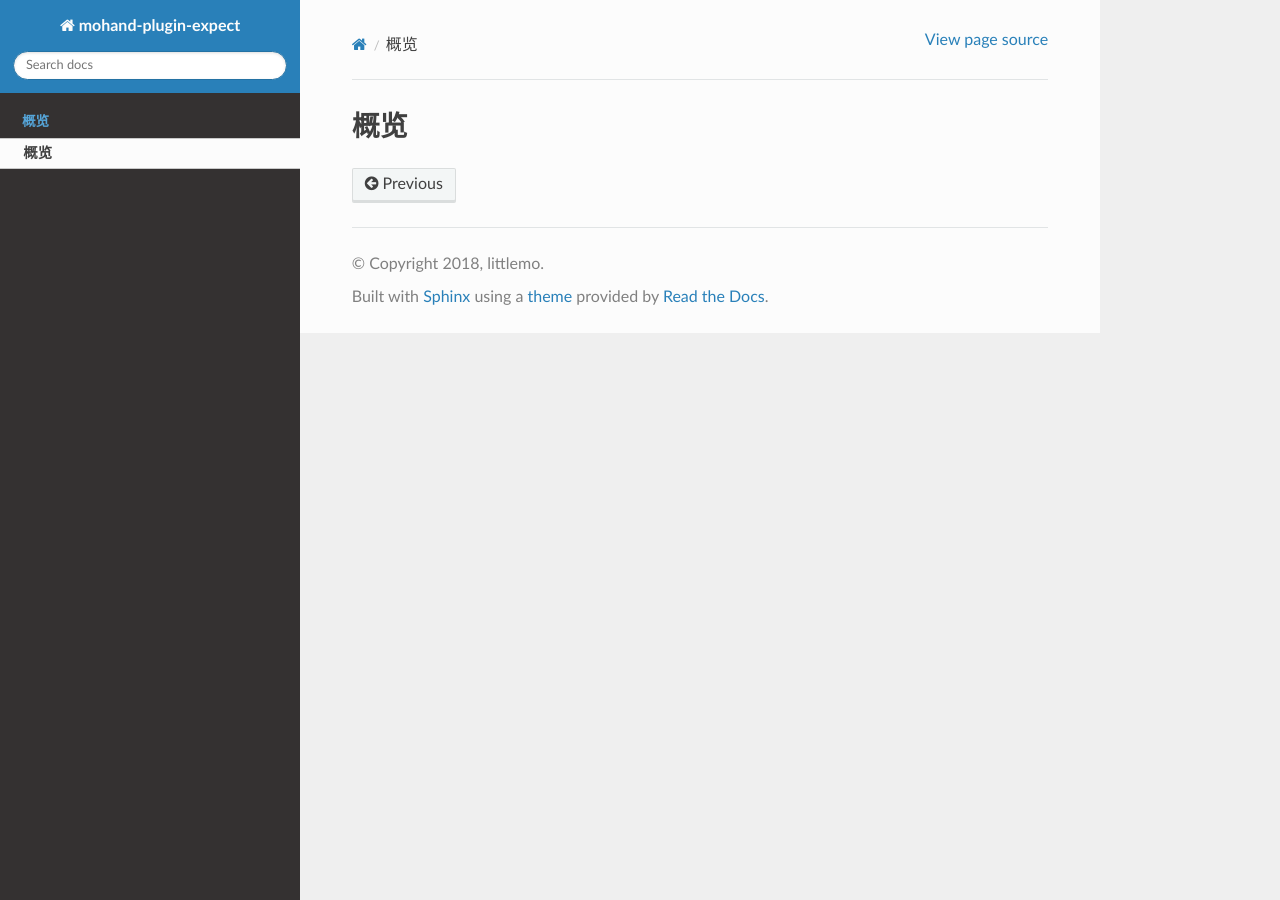
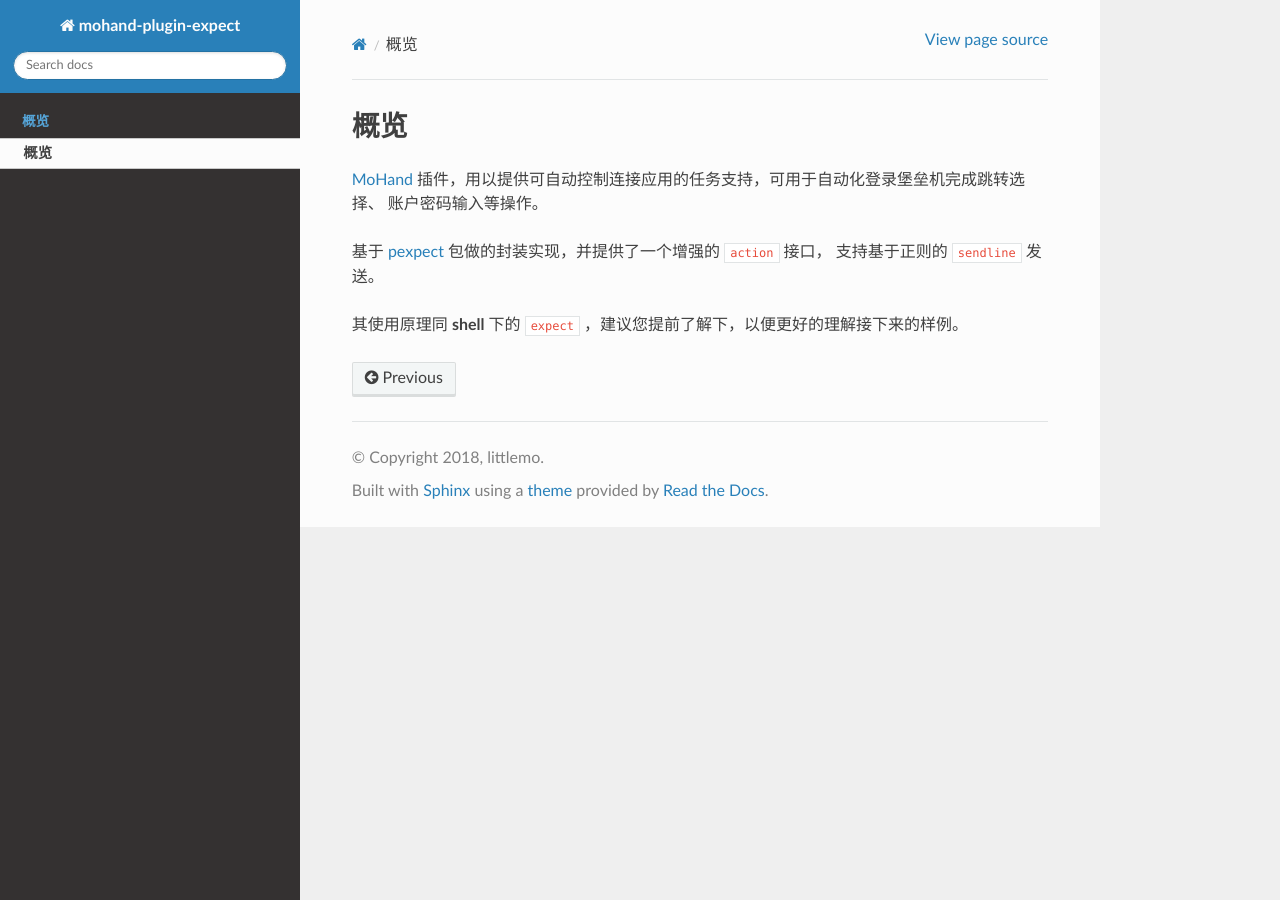
Before and after one commit to littlemo/mohand-plugin-expect, a Sphinx documentation site: the page built from docs/source/intro/overview.rst, in a window 1280 px wide. Built offline with Sphinx 7.4.7 and the Read the Docs theme 2.0.0, drawn with Linux system fonts in a browser that asks for light colours; formulas are drawn with MathJax 3; cross-references to code outside the pages are shown as plain code.

Commit message:
F: 编写概览中的项目简述

```diff
--- a/docs/source/intro/overview.rst
+++ b/docs/source/intro/overview.rst
@@ -3,3 +3,15 @@
 ====
 概览
 ====
+
+`MoHand`_ 插件，用以提供可自动控制连接应用的任务支持，可用于自动化登录堡垒机完成跳转选择、
+账户密码输入等操作。
+
+基于 `pexpect`_ 包做的封装实现，并提供了一个增强的 :method:`.action` 接口，
+支持基于正则的 ``sendline`` 发送。
+
+其使用原理同 **shell** 下的 ``expect`` ，建议您提前了解下，以便更好的理解接下来的样例。
+
+
+.. _MoHand: http://mohand.rtfd.io/
+.. _pexpect: http://pexpect.rtfd.io/
```
